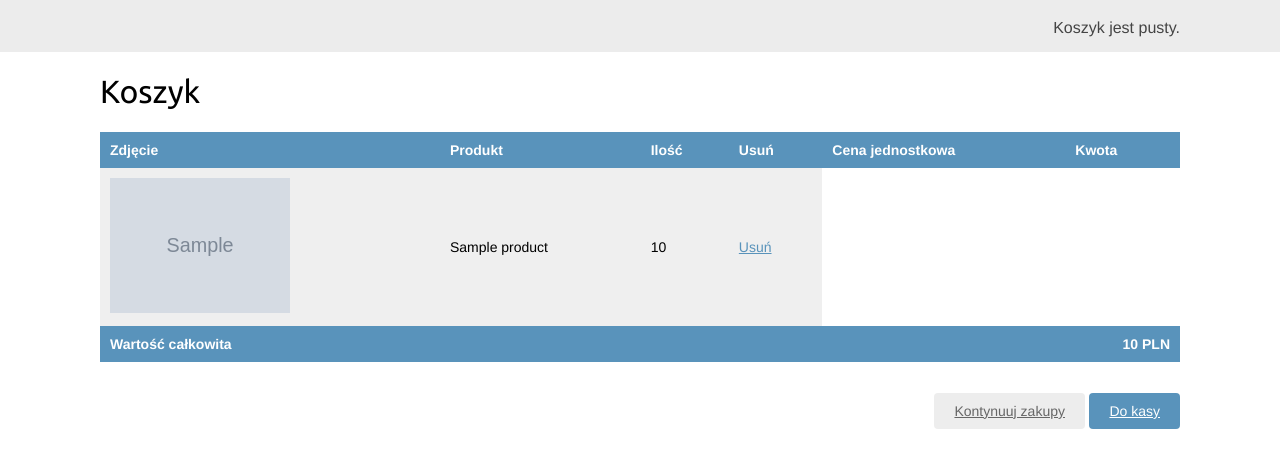
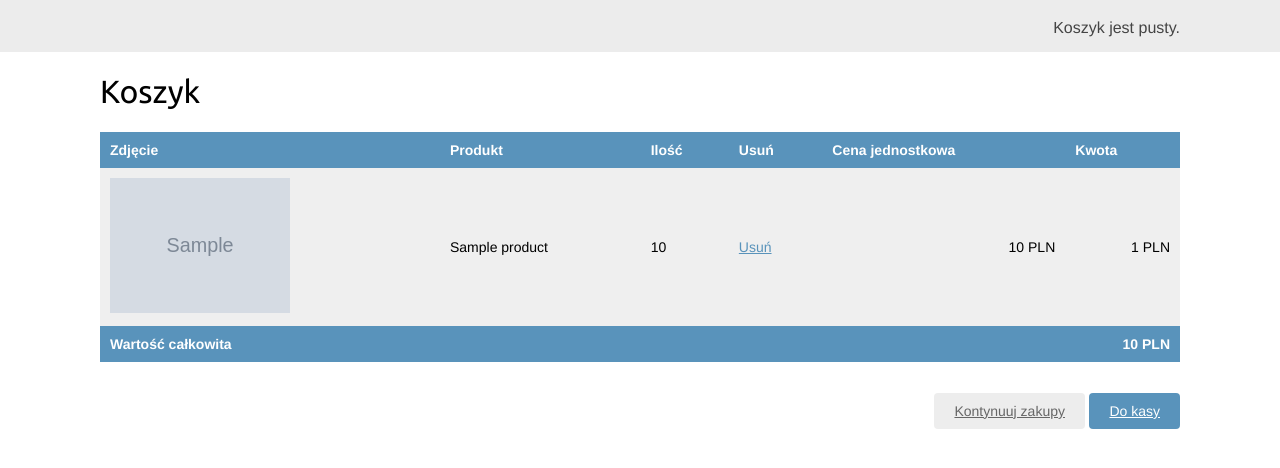
Before and after one commit to margareth91/online-shop, a Django app: template cart/templates/cart/detail.html in a window 1280 px wide. Shown: the top 468 px of the page. Run offline with Django 5.2, Linux system fonts and the light colour scheme; the template is opened without the code that fills it: most values are stand-ins (such as "Sample title", 1, 10 or a date in 2020); grey boxes marked "Sample" are stand-in pictures; parts of the project's set-up code (start-up, migrations or seed data) failed here and were passed over.

Commit message:
added price and total price fields to detail template in shop app templates

```diff
--- a/cart/templates/cart/detail.html
+++ b/cart/templates/cart/detail.html
@@ -32,6 +32,8 @@
                         <td>
                             <a href="{% url 'cart:cart_remove' product.id %}">Usuń</a>
                         </td>
+                        <td class="num">{{ item.price }} PLN</td>
+                        <td class="num">{{ item.total_price }} PLN</td>
                     </tr>
                 {% endwith %}
             {% endfor %}
```
